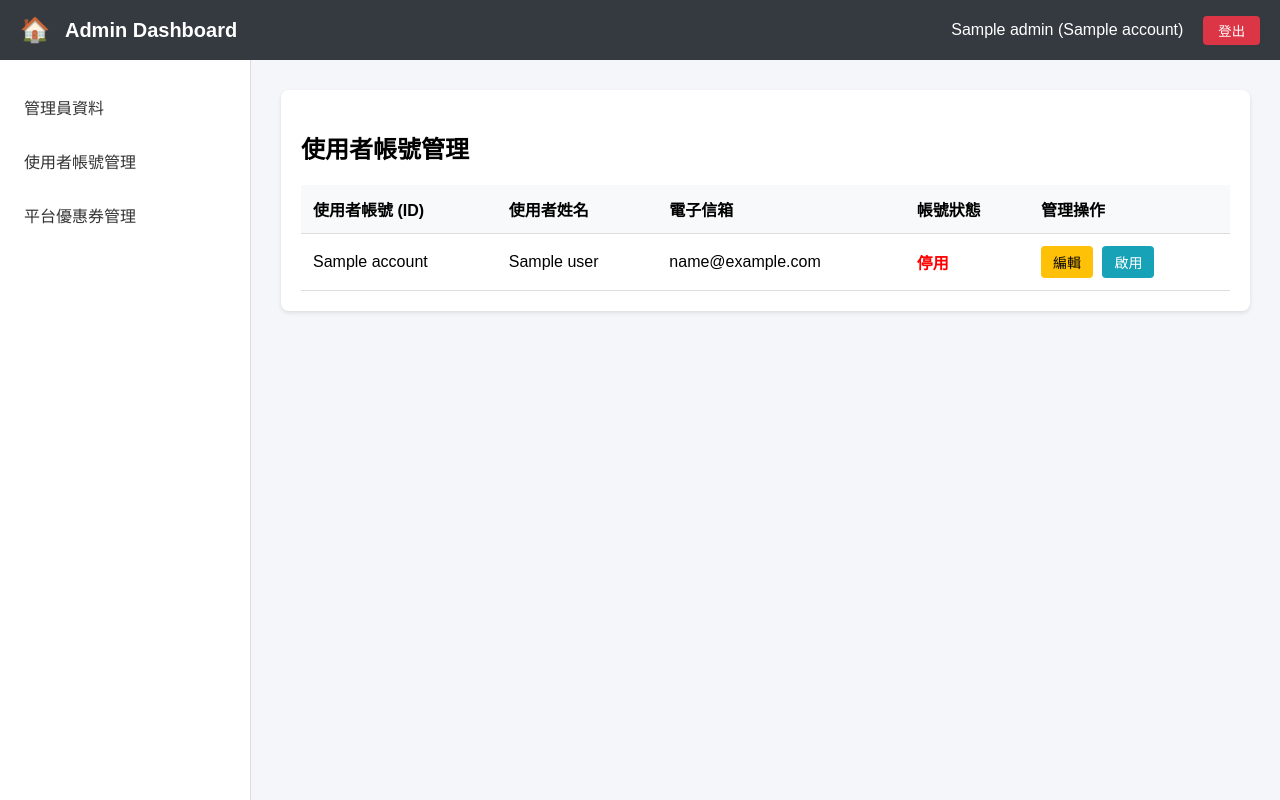
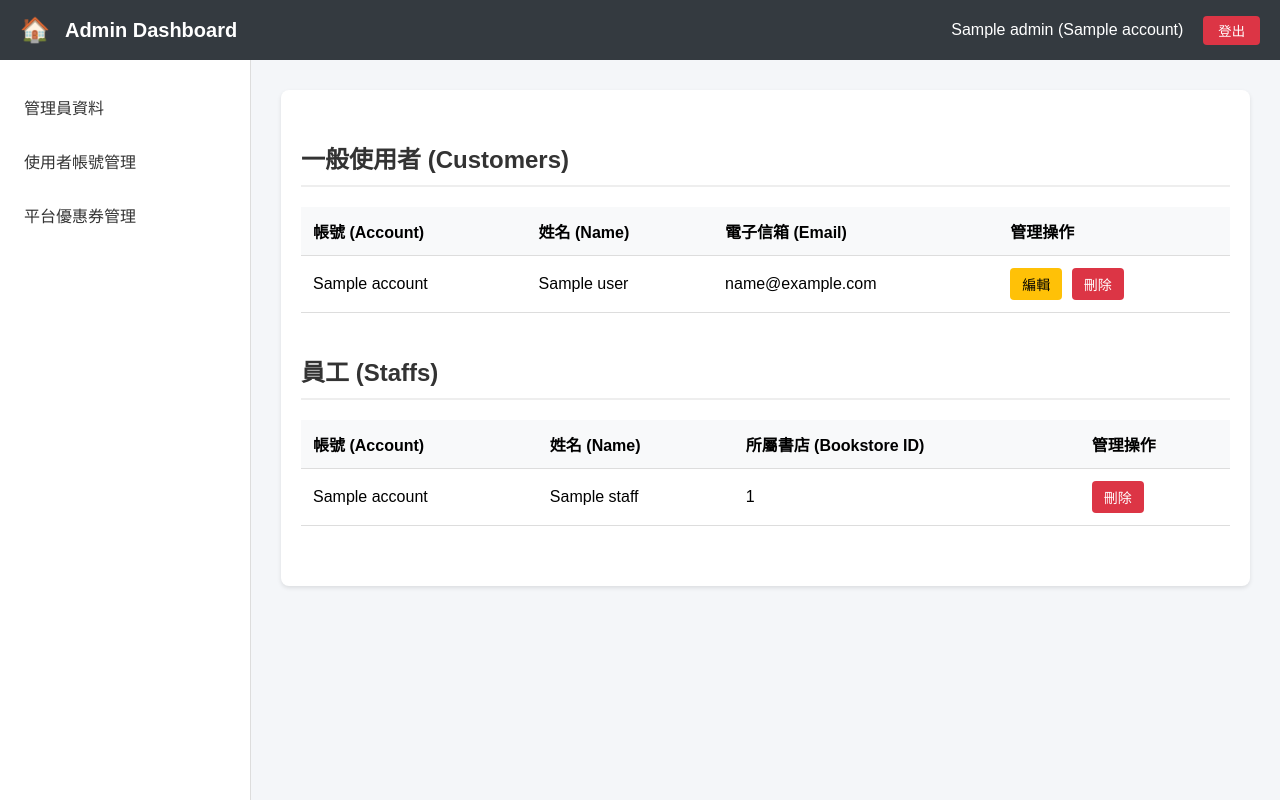
Before and after one commit to Jackson162/114-1-ntut-database-system, a FastAPI app: template app/router/template/admin/users.jinja in a window 1280 px wide. Run offline with FastAPI, Linux system fonts and the light colour scheme; the template is opened without the code that fills it: most values are stand-ins (such as "Sample title", 1, 10 or a date in 2020); parts of the project's set-up code (start-up, migrations or seed data) failed here and were passed over.

Commit message:
fix admin delete user

```diff
--- a/app/router/frontend/admin/admin.py
+++ b/app/router/frontend/admin/admin.py
@@ -10,6 +10,7 @@ from app.enum.user import UserRole
 from app.util.auth import JwtPayload
 from app.db.models.admin import Admin
 from app.db.operator.customer import get_all_customers#, update_customer_status, update_customer_info
+from app.db.operator.staff import get_all_staffs
 
 router = APIRouter()
 
@@ -34,15 +35,17 @@ async def user_management(
     db: AsyncSession = Depends(get_db_session),
     user_data: AdminDep = Depends(validate_token_by_role(UserRole.ADMIN))
 ):
-    """使用者帳號管理頁面"""
+    """使用者與員工帳號管理頁面"""
     _, admin = user_data
     customers = await get_all_customers(db)
+    staffs = await get_all_staffs(db)
     return templates.TemplateResponse(
         "admin/users.jinja",
         {
             "request": request,
             "admin": admin,
             "customers": customers,
+            "staffs": staffs,
             "active_page": "users"
         }
     )
--- a/app/router/template/admin/users.jinja
+++ b/app/router/template/admin/users.jinja
@@ -2,14 +2,12 @@
 
 {% block extra_head %}
 <style>
-    table { width: 100%; border-collapse: collapse; margin-top: 20px; }
+    table { width: 100%; border-collapse: collapse; margin-top: 20px; margin-bottom: 40px; }
     th, td { text-align: left; padding: 12px; border-bottom: 1px solid #ddd; }
     th { background-color: #f8f9fa; }
-    .status-active { color: green; font-weight: bold; }
-    .status-inactive { color: red; font-weight: bold; }
     .btn { padding: 6px 12px; cursor: pointer; border-radius: 4px; border: none; font-size: 14px; margin-right: 5px; }
     .btn-edit { background-color: #ffc107; color: #000; }
-    .btn-toggle { background-color: #17a2b8; color: white; }
+    .btn-delete { background-color: #dc3545; color: white; }
 
     /* Modal Styles */
     .modal { display: none; position: fixed; top: 0; left: 0; width: 100%; height: 100%; background: rgba(0,0,0,0.5); z-index: 2000; }
@@ -17,19 +15,21 @@
     .form-group { margin-bottom: 15px; }
     .form-group label { display: block; margin-bottom: 5px; }
     .form-group input { width: 100%; padding: 8px; box-sizing: border-box; }
+
+    h2 { margin-top: 0; padding-bottom: 10px; border-bottom: 2px solid #eee; }
+    .section-title { margin-top: 30px; color: #333; }
 </style>
 {% endblock %}
 
 {% block content %}
 <div class="card">
-    <h2>使用者帳號管理</h2>
+    <h2 class="section-title">一般使用者 (Customers)</h2>
     <table>
         <thead>
             <tr>
-                <th>使用者帳號 (ID)</th>
-                <th>使用者姓名</th>
-                <th>電子信箱</th>
-                <th>帳號狀態</th>
+                <th>帳號 (Account)</th>
+                <th>姓名 (Name)</th>
+                <th>電子信箱 (Email)</th>
                 <th>管理操作</th>
             </tr>
         </thead>
@@ -40,17 +40,32 @@
                 <td>{{ user.name }}</td>
                 <td>{{ user.email or '-' }}</td>
                 <td>
-                    {% if user.is_active %}
-                    <span class="status-active">啟用</span>
-                    {% else %}
-                    <span class="status-inactive">停用</span>
-                    {% endif %}
+                    <button class="btn btn-edit" onclick="openEditModal('{{ user.account }}', '{{ user.name }}', '{{ user.email or '' }}')">編輯</button>
+                    <button class="btn btn-delete" onclick="deleteUser('{{ user.account }}', 'customer')">刪除</button>
                 </td>
+            </tr>
+            {% endfor %}
+        </tbody>
+    </table>
+
+    <h2 class="section-title">員工 (Staffs)</h2>
+    <table>
+        <thead>
+            <tr>
+                <th>帳號 (Account)</th>
+                <th>姓名 (Name)</th>
+                <th>所屬書店 (Bookstore ID)</th>
+                <th>管理操作</th>
+            </tr>
+        </thead>
+        <tbody>
+            {% for staff in staffs %}
+            <tr>
+                <td>{{ staff.account }}</td>
+                <td>{{ staff.name }}</td>
+                <td>{{ staff.bookstore_id or '無' }}</td>
                 <td>
-                    <button class="btn btn-edit" onclick="openEditModal('{{ user.account }}', '{{ user.name }}', '{{ user.email or '' }}')">編輯</button>
-                    <button class="btn btn-toggle" onclick="toggleStatus('{{ user.account }}', {{ 'true' if user.is_active else 'false' }})">
-                        {{ '停用' if user.is_active else '啟用' }}
-                    </button>
+                    <button class="btn btn-delete" onclick="deleteUser('{{ staff.account }}', 'staff')">刪除</button>
                 </td>
             </tr>
             {% endfor %}
@@ -80,22 +95,24 @@
 
 {% block scripts %}
 <script>
-    async function toggleStatus(account, currentStatus) {
-        if (!confirm('確定要' + (currentStatus ? '停用' : '啟用') + '此帳號嗎？')) return;
+    async function deleteUser(account, type) {
+        const typeName = type === 'customer' ? '使用者' : '員工';
+        if (!confirm(`確定要刪除此${typeName} (${account}) 嗎？此操作無法復原。`)) return;
+
+        const endpoint = type === 'customer' ? `/admin/users/${account}` : `/admin/staffs/${account}`;
 
         try {
-            const res = await fetch(`/admin/users/${account}/status`, {
-                method: 'PATCH',
-                headers: { 'Content-Type': 'application/json' },
-                body: JSON.stringify({ is_active: !currentStatus })
+            const res = await fetch(endpoint, {
+                method: 'DELETE',
             });
             if (res.ok) {
                 location.reload();
             } else {
-                alert('操作失敗');
+                alert('刪除失敗');
             }
         } catch (e) {
-            alert('Error');
+            console.error(e);
+            alert('發生錯誤');
         }
     }
 
```
Also changed, not shown: app/db/operator/customer.py (+7 -1 lines), app/db/operator/staff.py (+7 -1 lines), app/router/admin.py (+46 -19 lines).
